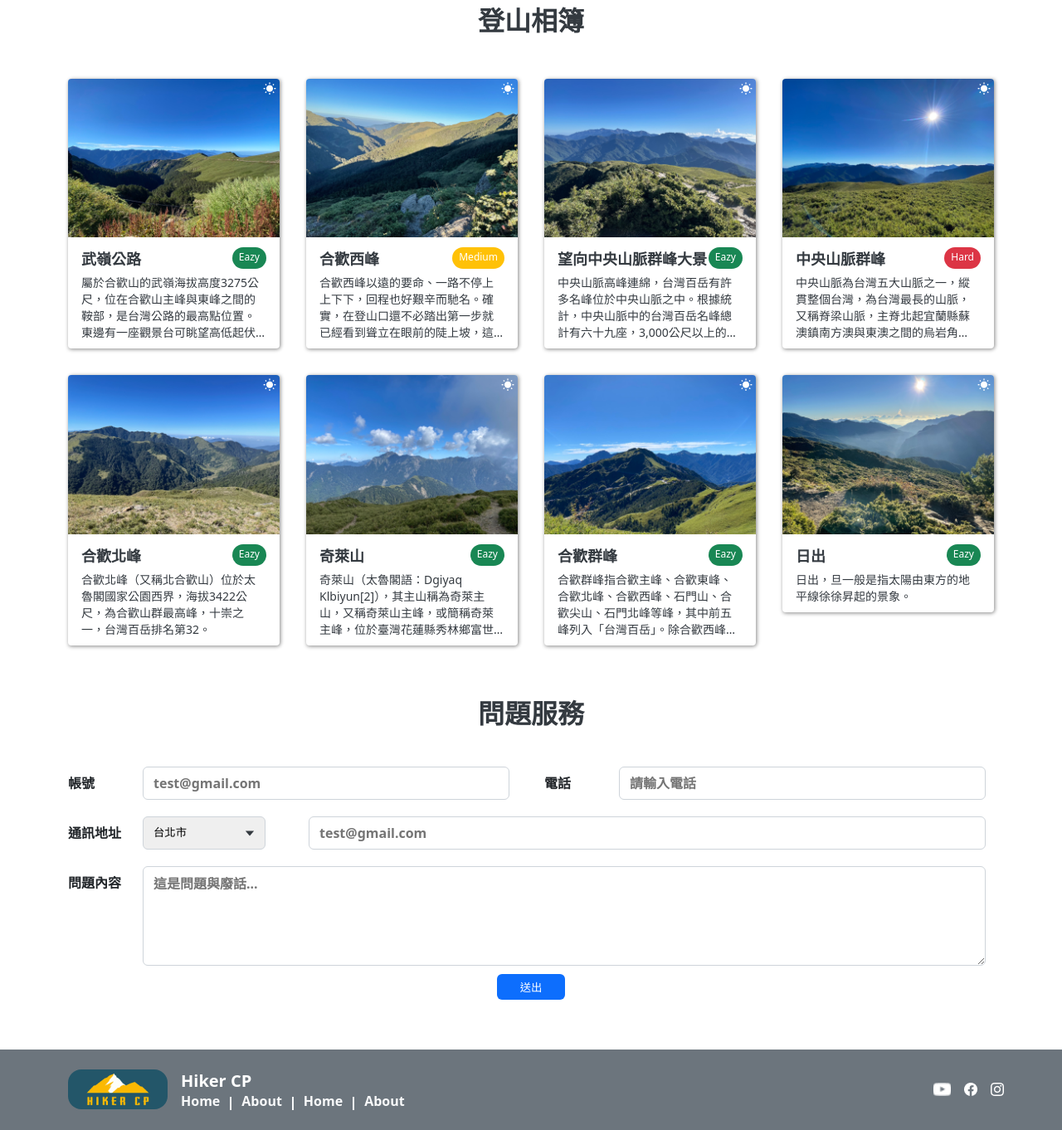
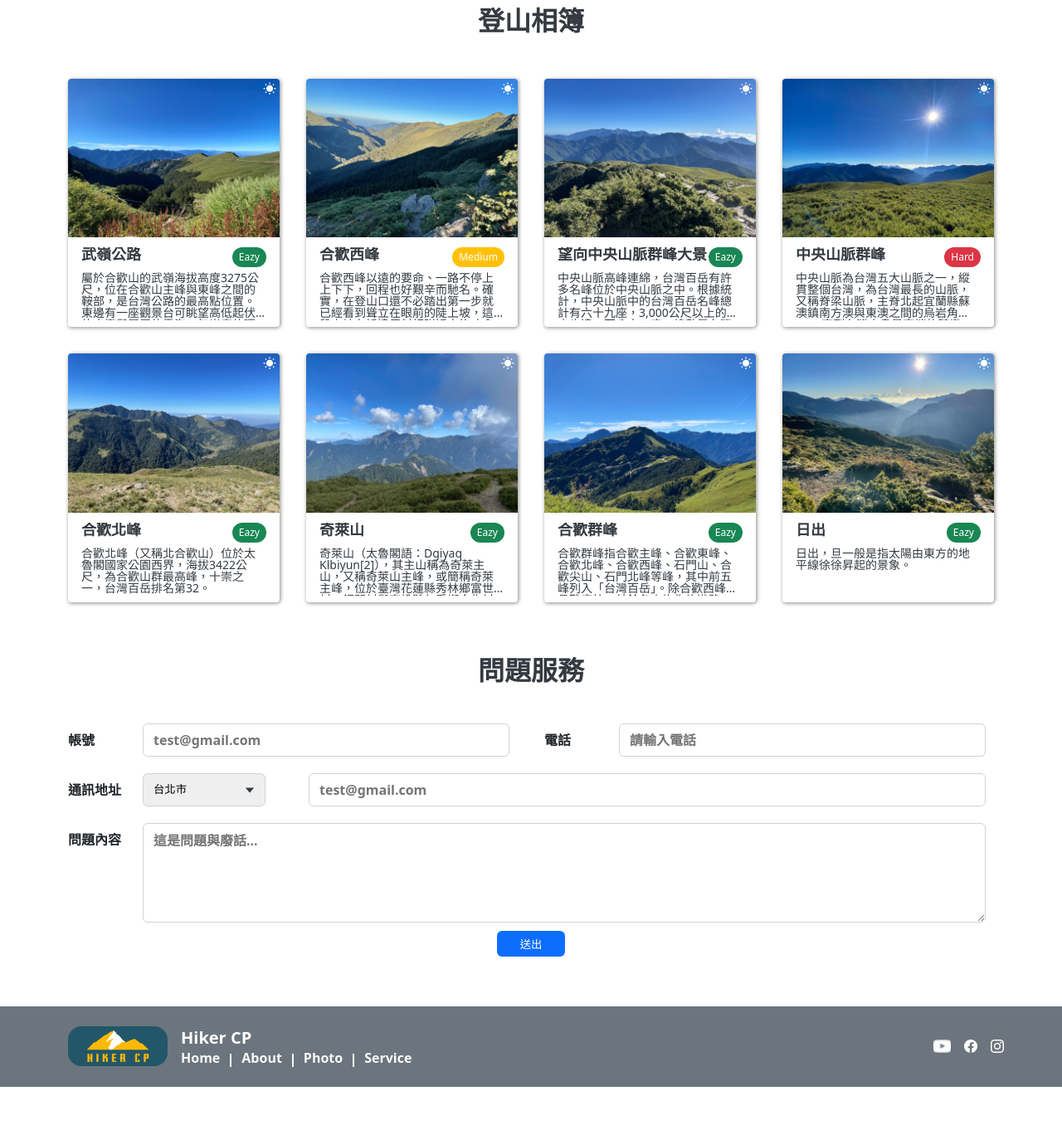
Before and after one commit to Arakhus/Arakhus.github.io, a plain HTML site: page front_end_HW/HW4/index.html in a window 1280 px wide. Shown: the part 2377-3739 px from the top of the page at 83% size. After the commit the page ends 3687 px from the top, so only its background shows below. Drawn offline with nearby package versions, Linux system fonts and the light colour scheme.

Commit message:
update card height. form width

```diff
--- a/front_end_HW/HW4/index.html
+++ b/front_end_HW/HW4/index.html
@@ -82,8 +82,8 @@
         <!--ROW0-->
         <div class="d-flex flex-wrap mx-n16">
           <!--card 0,0-->
-          <div class="card-w p-16">
-            <div class="card-style">
+          <div class="card-w p-16 line-height-1">
+            <div class="card-style h-100p">
               <div class="d-flex post-relative">
                 <img class="w-100p" src="./img/card1.png" alt="" />
                 <img class="sun-pos" src="./img/wb_sunny.png" alt="" />
@@ -104,8 +104,8 @@
             </div>
           </div>
           <!--card 0,1-->
-          <div class="card-w p-16">
-            <div class="card-style">
+          <div class="card-w p-16 line-height-1">
+            <div class="card-style h-100p">
               <div class="d-flex post-relative">
                 <img class="w-100p" src="./img/card2.png" alt="" />
                 <img class="sun-pos" src="./img/wb_sunny.png" alt="" />
@@ -122,8 +122,8 @@
             </div>
           </div>
           <!--card 0,2-->
-          <div class="card-w p-16">
-            <div class="card-style">
+          <div class="card-w p-16 line-height-1">
+            <div class="card-style h-100p">
               <div class="d-flex post-relative">
                 <img class="w-100p" src="./img/card3.png" alt="" />
                 <img class="sun-pos" src="./img/wb_sunny.png" alt="" />
@@ -142,8 +142,8 @@
             </div>
           </div>
           <!--card 0,3-->
-          <div class="card-w p-16">
-            <div class="card-style">
+          <div class="card-w p-16 line-height-1">
+            <div class="card-style h-100p">
               <div class="d-flex post-relative">
                 <img class="w-100p" src="./img/card4.png" alt="" />
                 <img class="sun-pos" src="./img/wb_sunny.png" alt="" />
@@ -163,8 +163,8 @@
           <!--ROW1-->
           <!-- <div class="d-flex pb-16 gap-x-32"> -->
           <!--card 1,0-->
-          <div class="card-w p-16">
-            <div class="card-style">
+          <div class="card-w p-16 line-height-1">
+            <div class="card-style h-100p">
               <div class="d-flex post-relative">
                 <img class="w-100p" src="./img/card5.png" alt="" />
                 <img class="sun-pos" src="./img/wb_sunny.png" alt="" />
@@ -181,8 +181,8 @@
             </div>
           </div>
           <!--card 1,1-->
-          <div class="card-w p-16">
-            <div class="card-style">
+          <div class="card-w p-16 line-height-1">
+            <div class="card-style h-100p">
               <div class="d-flex post-relative">
                 <img class="w-100p" src="./img/card6.png" alt="" />
                 <img class="sun-pos" src="./img/wb_sunny.png" alt="" />
@@ -200,8 +200,8 @@
             </div>
           </div>
           <!--card 1,2-->
-          <div class="card-w p-16">
-            <div class="card-style">
+          <div class="card-w p-16 line-height-1">
+            <div class="card-style h-100p">
               <div class="d-flex post-relative">
                 <img class="w-100p" src="./img/card7.png" alt="" />
                 <img class="sun-pos" src="./img/wb_sunny.png" alt="" />
@@ -219,8 +219,8 @@
             </div>
           </div>
           <!--card 1,3-->
-          <div class="card-w p-16 h-100p">
-            <div class="card-style">
+          <div class="card-w p-16 line-height-1">
+            <div class="card-style h-100p">
               <div class="d-flex post-relative">
                 <img class="w-100p" src="./img/card8.png" alt="" />
                 <img class="sun-pos" src="./img/wb_sunny.png" alt="" />
@@ -341,15 +341,18 @@
 
         <div class="ml-16">
           <div class="font-footer">Hiker CP</div>
+          <div class="cursor-pointer md-576-hidden">
+            <button class="material-symbols-outlined">menu</button>
+          </div>
           <div class="align-items-end">
-            <ul class="d-flex font-footer-link align-items-end">
+            <ul class="hidden md-d-flex font-footer-link align-items-end">
               <li class="footer-underline cursor-pointer">Home</li>
-              <div class="rect-footer-link mx-12"></div>
+              <div class="md-rect-footer-link mx-12"></div>
               <li class="footer-underline cursor-pointer">About</li>
-              <div class="rect-footer-link mx-12"></div>
-              <li class="footer-underline cursor-pointer">Home</li>
-              <div class="rect-footer-link mx-12"></div>
-              <li class="footer-underline cursor-pointer">About</li>
+              <div class="md-rect-footer-link mx-12"></div>
+              <li class="footer-underline cursor-pointer">Photo</li>
+              <div class="md-rect-footer-link mx-12"></div>
+              <li class="footer-underline cursor-pointer">Service</li>
             </ul>
           </div>
         </div>
--- a/front_end_HW/HW4/style-margin-pad.css
+++ b/front_end_HW/HW4/style-margin-pad.css
@@ -69,6 +69,9 @@
 .pl-368{
     padding-left: 368px;
 }
+.pd-inf{
+    padding-bottom: 99999px;
+}
 
 /* ====================== */
 /* ====================== */
@@ -98,6 +101,7 @@
     margin-left: -16px;
     margin-right: -16px
 }
+
 .mx-auto{
     margin-right: auto;
     margin-left: auto;
@@ -141,3 +145,6 @@
 .mt-48{
     margin-top: 48px;
 }
+.mb-ninf{
+    margin-bottom: -9999px;
+}
--- a/front_end_HW/HW4/style-media.css
+++ b/front_end_HW/HW4/style-media.css
@@ -1,10 +1,11 @@
 
-@media (min-width:576px) {
+@media (min-width: 576px) {
     .container{
         max-width: 540px;
+        margin-left: auto;
+        margin-right: auto;
     }
-    margin-left: auto;
-    margin-right: auto;
+
     .card-w{
         width: 50%;
     }
@@ -24,10 +25,17 @@
         flex-wrap: wrap;
     }
     .md-flex-nowrap{
-
         flex-wrap: nowrap;
     }
 
+    .md-d-flex{
+        display: flex;
+    }
+    .md-rect-footer-link{
+        width: 2px;
+        height: 16px;
+        background-color: #f8f9fa;
+    }
 
 }
 @media (min-width: 768px) {
--- a/front_end_HW/HW4/style.css
+++ b/front_end_HW/HW4/style.css
@@ -239,11 +239,7 @@ h1{
     appearance: none;
 }
 
-.rect-footer-link{
-    width: 2px;
-    height: 16px;
-    background-color: #f8f9fa;
-}
+
 
 .pos-abs{
     position: absolute;
```
